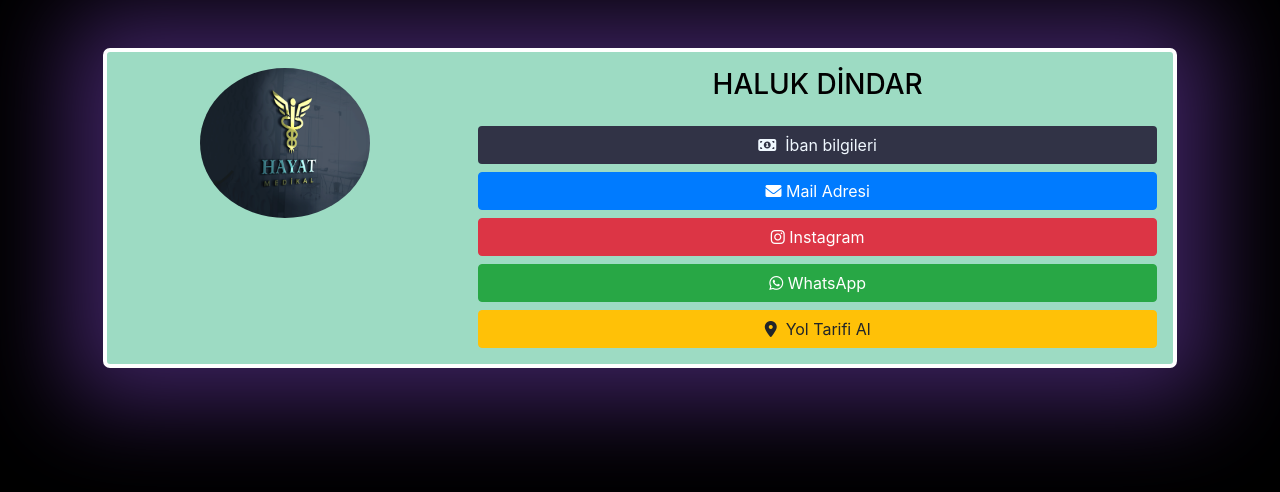
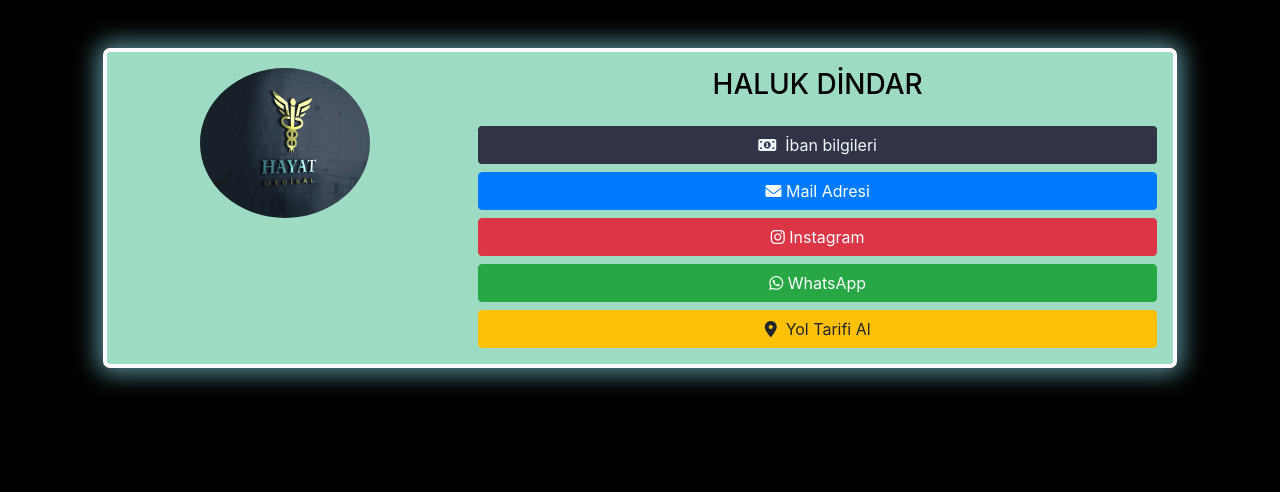
Before and after one commit to halukdindar/qr, a plain HTML site: page index.html in a window 1280 px wide. Drawn offline with nearby package versions, Linux system fonts and the light colour scheme.

Commit message:
yıtamam

```diff
--- a/index.html
+++ b/index.html
@@ -16,7 +16,7 @@
         border-radius: 7px;
         -webkit-box-shadow: 0px 0px 93px 35px rgba(92, 51, 145, 0.66);
         -moz-box-shadow: 0px 0px 93px 35px rgba(92, 51, 145, 0.66);
-        box-shadow: 0px 0px 93px 35px rgba(92, 51, 145, 0.66);
+        box-shadow: 0px 0px 24px 5px rgba(140, 222, 236, 0.66);
     }
 
     body {
```
